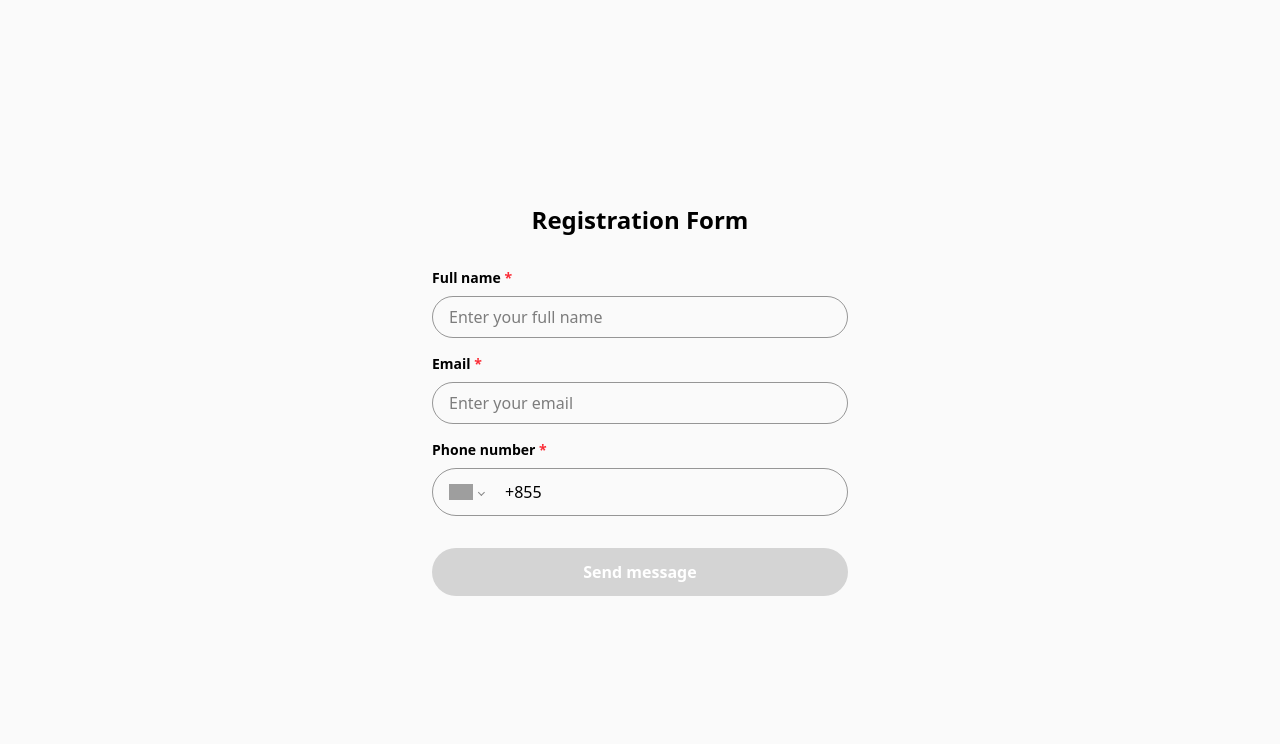
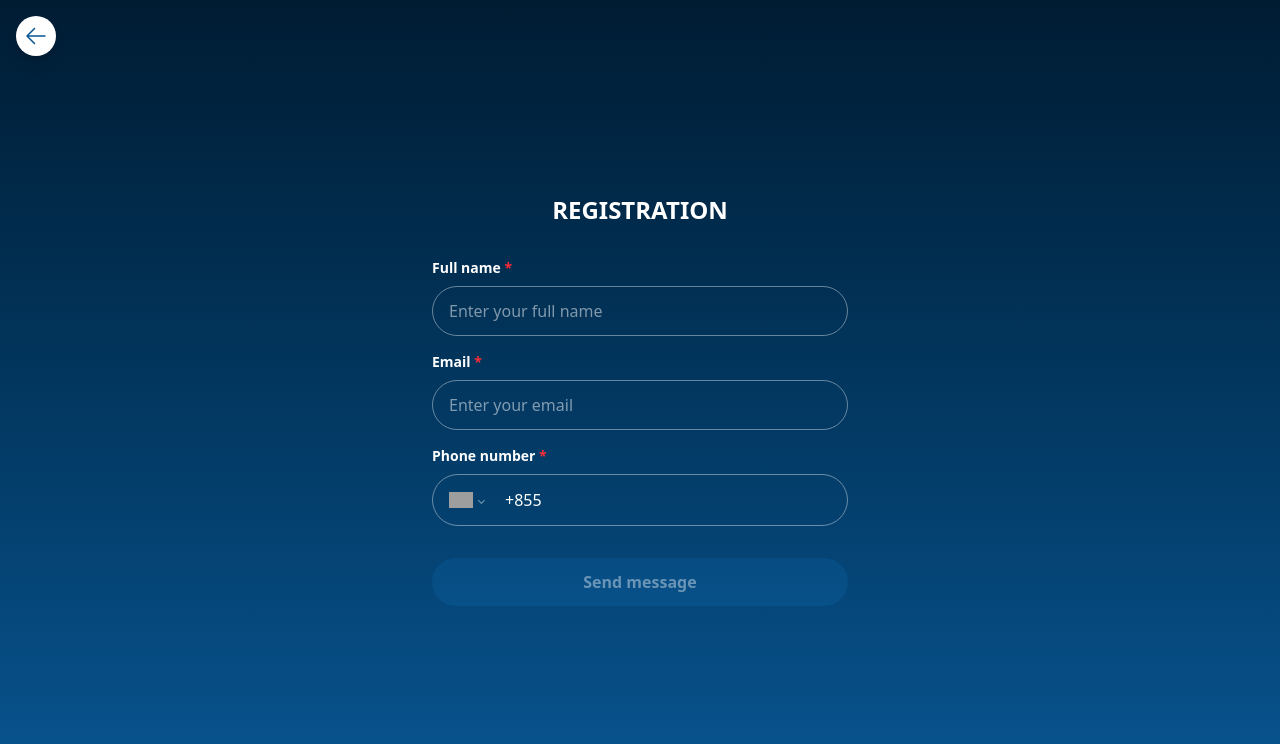
Before and after one commit to Heng-her/soft-launch, a Next.js app: page /register in a window 1280 px wide. Shown: the top 744 px of the page. Built offline with nearby package versions, Linux system fonts and the light colour scheme; grey boxes are pictures that could not be loaded.

Commit message:
Refactor styles in globals.css and page.tsx; enhance registration form UI in register/page.tsx

```diff
--- a/app/globals.css
+++ b/app/globals.css
@@ -1,14 +1,14 @@
 @import "tailwindcss";
 
 @font-face {
-  font-family: 'OdenaGlamour';
-  src: url('/font/OdenaGlamour-BF6625f66aead7f.woff2') format('woff2'),
-    url('/font/OdenaGlamour-BF6625f66aead7f.otf') format('opentype');
+  font-family: "OdenaGlamour";
+  src:
+    url("/font/OdenaGlamour-BF6625f66aead7f.woff2") format("woff2"),
+    url("/font/OdenaGlamour-BF6625f66aead7f.otf") format("opentype");
   font-weight: normal;
   font-style: normal;
   font-display: swap;
 }
-
 
 :root {
   --background: #ffffff;
@@ -36,36 +36,75 @@ body {
 }
 .btn {
   position: relative;
-  padding: 16px 38px;
-  width: 240px;
+  padding: 14px 38px;
   border-radius: 50px;
-  font-weight: 600;
-  font-size: 1rem;
   color: #ffffff;
-  border: none;
+  /* border: none; */
   cursor: pointer;
   overflow: hidden;
   transition: transform 0.1s;
 
   /* We add more stops to make the color transition feel "rounded" as it passes */
-  background: linear-gradient(to right,
-      #0F75BC 0%,
-      #0F75BC 20%,
-      #FFDB43 50%,
-      #0F75BC 80%,
-      #0F75BC 100%);
+  background: linear-gradient(
+    to right,
+    #0f74bc39 0%,
+    #0f74bc39 20%,
+    #ffffff95 50%,
+    #0f74bc39 80%,
+    #0f74bc39 100%
+  );
 
   /* Larger size (300%) makes the "Gold" section look like a moving wave */
   background-size: 300% auto;
-
+  border: 2px solid #ffffff;
   /* Reduced from 4s to 1.5s for a fast run */
-  animation: color-flow 3.5s linear infinite;
-
-  box-shadow: 0 8px 25px rgba(50, 117, 188, 0.35);
+  animation: color-flow 6s linear infinite;
 }
 
 .btn:active {
   transform: scale(0.95);
+}
+
+.btn-2 {
+  position: relative;
+  padding: 14px 38px;
+  border-radius: 50px;
+  color: #ffffff;
+  /* border: none; */
+  cursor: pointer;
+  overflow: hidden;
+  transition: transform 0.1s;
+
+  /* We add more stops to make the color transition feel "rounded" as it passes */
+  background: linear-gradient(
+    to right,
+    #0f74bc39 0%,
+    #0f74bc39 20%,
+    #fdde1371 50%,
+    #0f74bc39 80%,
+    #0f74bc39 100%
+  );
+
+  /* Larger size (300%) makes the "Gold" section look like a moving wave */
+  background-size: 300% auto;
+  border: 2px solid #D4B903;
+  /* Reduced from 4s to 1.5s for a fast run */
+  animation: color-flow-two 8s linear infinite;
+}
+
+.btn-2:active {
+  transform: scale(0.95);
+}
+
+/* ─── FAST COLOR FLOW ─── */
+@keyframes color-flow-two {
+  0% {
+    background-position: 0% center;
+  }
+  100% {
+    /* Using -300% pulls the colors from left to right quickly */
+    background-position: 300% center;
+  }
 }
 
 /* ─── FAST COLOR FLOW ─── */
@@ -104,12 +143,19 @@ body {
   position: relative;
   z-index: 10;
   display: inline-block;
-  animation: pulse-text 1.9s ease-in-out infinite;
+  animation: pulse-text 2s ease-in-out infinite;
+  /* text-shadow: 0px 1px 4px rgba(0, 0, 0, 0.4); */
+}
+
+.pulse-text-two {
+  position: relative;
+  z-index: 10;
+  display: inline-block;
+  animation: pulse-text 3s ease-in-out infinite;
   /* text-shadow: 0px 1px 4px rgba(0, 0, 0, 0.4); */
 }
 
 @keyframes pulse-text {
-
   0%,
   100% {
     transform: scale(1);
@@ -119,7 +165,6 @@ body {
     transform: scale(1.2);
   }
 }
-
 
 /* ─── ENTRANCE ANIMATION ─── */
 .animate-scale-up {
@@ -140,16 +185,24 @@ body {
 
 /* small skeleton for hero title while font loads */
 .skeleton-title {
-  background: linear-gradient(90deg, rgba(255,255,255,0.06) 0%, rgba(255,255,255,0.12) 50%, rgba(255,255,255,0.06) 100%);
-  box-shadow: inset 0 1px 0 rgba(255,255,255,0.03);
+  background: linear-gradient(
+    90deg,
+    rgba(255, 255, 255, 0.06) 0%,
+    rgba(255, 255, 255, 0.12) 50%,
+    rgba(255, 255, 255, 0.06) 100%
+  );
+  box-shadow: inset 0 1px 0 rgba(255, 255, 255, 0.03);
   animation: shimmer 1.2s linear infinite;
 }
 
 @keyframes shimmer {
-  0% { background-position: -200% 0; }
-  100% { background-position: 200% 0; }
+  0% {
+    background-position: -200% 0;
+  }
+  100% {
+    background-position: 200% 0;
+  }
 }
-
 
 /* Phone Input Custom Styles */
 .PhoneInput {
--- a/app/register/page.tsx
+++ b/app/register/page.tsx
@@ -21,7 +21,9 @@ function getCooldownSecondsFromResponse(
   response: Response,
   bodyCooldownSeconds?: number,
 ) {
-  const retryAfterSeconds = toPositiveInteger(response.headers.get("retry-after"));
+  const retryAfterSeconds = toPositiveInteger(
+    response.headers.get("retry-after"),
+  );
   if (retryAfterSeconds) return retryAfterSeconds;
 
   const windowSeconds = toPositiveInteger(
@@ -139,9 +141,11 @@ export default function Contact() {
         body: JSON.stringify(form satisfies ContactForm),
       });
 
-      const data: { error?: string; details?: string; cooldownSeconds?: number } = await response
-        .json()
-        .catch(() => ({}));
+      const data: {
+        error?: string;
+        details?: string;
+        cooldownSeconds?: number;
+      } = await response.json().catch(() => ({}));
 
       if (response.ok) {
         const cooldownSeconds = getCooldownSecondsFromResponse(
@@ -192,7 +196,7 @@ export default function Contact() {
   };
 
   return (
-    <div className="w-full bg-neutral-50 min-h-screen flex items-center justify-center">
+    <div className="w-full bg-linear-to-b from-[#001c33] to-[#095693] min-h-screen flex items-center justify-center relative overflow-x-hidden">
       <Toaster
         position="top-center"
         toastOptions={{
@@ -202,14 +206,34 @@ export default function Contact() {
           },
         }}
       />
-      <section className="flex flex-col items-center p-4 text-center max-w-md w-full">
+      <section className="flex flex-col items-center p-4 text-center max-w-md w-full ">
+        <div className="w-full flex items-center justify-start mb-4 absolute top-4 left-4">
+          <button
+            onClick={() => router.push("/")}
+            className="w-10 h-10 flex items-center justify-center bg-white hover:bg-white/80 rounded-full shadow-lg transition-all duration-300 z-50"
+          >
+            <svg
+              xmlns="http://www.w3.org/2000/svg"
+              viewBox="0 0 24 24"
+              fill="currentColor"
+              className="w-6 h-6 text-[#095693]"
+            >
+              <path
+                fillRule="evenodd"
+                d="M11.03 3.97a.75.75 0 0 1 0 1.06l-6.22 6.22H21a.75.75 0 0 1 0 1.5H4.81l6.22 6.22a.75.75 0 1 1-1.06 1.06l-7.5-7.5a.75.75 0 0 1 0-1.06l7.5-7.5a.75.75 0 0 1 1.06 0Z"
+                clipRule="evenodd"
+              />
+            </svg>
+          </button>
+        </div>
+
         <motion.h1
           initial={{ opacity: 0, y: -20 }}
           animate={{ opacity: 1, y: 0 }}
           transition={{ duration: 0.8 }}
-          className="flex items-center justify-center text-2xl font-bold text-center text-black mb-4"
+          className="flex items-center justify-center text-2xl font-bold text-center text-white mb-4"
         >
-          <span className="mx-2">Registration Form</span>
+          <span className="mx-2 uppercase">Registration</span>
         </motion.h1>
 
         <motion.form
@@ -222,7 +246,7 @@ export default function Contact() {
           <div className="mb-4 space-y-4">
             {/* Full Name */}
             <motion.div whileFocus={{ scale: 1.02 }}>
-              <label className="block text-sm font-semibold text-start text-black">
+              <label className="block text-sm font-semibold text-start text-white">
                 Full name <span className="text-red-500">*</span>
               </label>
               <input
@@ -231,14 +255,14 @@ export default function Contact() {
                 value={form.fullName}
                 onChange={handleChange}
                 required
-                className="w-full px-4 py-2 mt-2 border rounded-full outline-none focus:ring-2 focus:ring-black/20 border-black/40 bg-transparent text-black"
+                className="w-full px-4 py-3 mt-2 border rounded-full outline-none focus:ring-2 focus:ring-white/40 border-white/40 bg-transparent text-white"
                 placeholder="Enter your full name"
               />
             </motion.div>
 
             {/* Email */}
             <motion.div whileFocus={{ scale: 1.02 }}>
-              <label className="block text-sm font-semibold text-start text-black">
+              <label className="block text-sm font-semibold text-start text-white">
                 Email <span className="text-red-500">*</span>
               </label>
               <input
@@ -248,7 +272,7 @@ export default function Contact() {
                 value={form.email}
                 onChange={handleChange}
                 required
-                className="w-full px-4 py-2 mt-2 border rounded-full outline-none focus:ring-2 focus:ring-black/20 border-black/40 bg-transparent text-black"
+                className="w-full px-4 py-3 mt-2 border rounded-full outline-none focus:ring-2 focus:ring-white/40 border-white/40 bg-transparent text-white"
                 placeholder="Enter your email"
               />
             </motion.div>
@@ -256,7 +280,7 @@ export default function Contact() {
 
           {/* Phone */}
           <motion.div whileFocus={{ scale: 1.02 }} className="mb-4">
-            <label className="block mb-2 text-sm font-semibold text-start text-black">
+            <label className="block mb-2 text-sm font-semibold text-start text-white">
               Phone number <span className="text-red-500">*</span>
             </label>
 
@@ -268,7 +292,7 @@ export default function Contact() {
               countrySelectProps={{ disabled: true }}
               value={form.phoneNumber}
               onChange={handlePhoneChange}
-              className="w-full px-4 py-2 border rounded-full outline-none focus-within:ring-2 focus-within:ring-black/20 border-black/40 bg-transparent text-black"
+              className="w-full px-4 py-2.5 border rounded-full outline-none focus-within:ring-2 focus-within:ring-white/40 border-white/40 bg-transparent text-white"
               placeholder="Enter your phone number"
               style={
                 {
@@ -288,10 +312,10 @@ export default function Contact() {
               scale: isFormValid && !loading && cooldown === 0 ? 0.95 : 1,
             }}
             transition={{ type: "spring", stiffness: 200, damping: 10 }}
-            className={`w-full py-3 font-semibold text-white rounded-3xl transition-colors mt-4 ${
+            className={`w-full py-3 font-semibold rounded-3xl transition-colors mt-4 ${
               !isFormValid || loading || cooldown > 0
-                ? "bg-neutral-300 cursor-not-allowed"
-                : "bg-[#0F75BC]"
+                ? "bg-[#0F75BC]/20 text-white/40 cursor-not-allowed"
+                : "bg-[#0F75BC] text-white"
             }`}
             disabled={!isFormValid || loading || cooldown > 0}
           >
@@ -308,7 +332,7 @@ export default function Contact() {
         <motion.div
           initial={{ opacity: 0 }}
           animate={{ opacity: 1 }}
-          className="fixed inset-0 z-50 flex items-center justify-center bg-black/50 p-4"
+          className="fixed inset-0 z-50 flex items-center justify-center bg-black/60 backdrop-blur-xs p-3"
         >
           <motion.div
             initial={{ y: 20, scale: 0.98, opacity: 0 }}
@@ -317,15 +341,15 @@ export default function Contact() {
             role="dialog"
             aria-modal="true"
             aria-labelledby="success-modal-title"
-            className="w-full max-w-md rounded-2xl bg-white p-6 text-center shadow-2xl"
+            className="w-full max-w-md rounded-2xl bg-white/20 backdrop-blur-xs border border-white/40 p-6 text-center shadow-2xl"
           >
             <h2
               id="success-modal-title"
-              className="text-2xl font-bold text-[#0F75BC]"
+              className="text-2xl font-bold text-white"
             >
               Thank you!
             </h2>
-            <p className="mt-3 text-sm text-neutral-700">
+            <p className="mt-3 text-sm text-white">
               Your form was submitted successfully. We appreciate your interest
               and will contact you soon.
             </p>
@@ -336,7 +360,7 @@ export default function Contact() {
                 setShowSuccessModal(false);
                 router.replace("/");
               }}
-              className="mt-6 w-full rounded-full bg-[#0F75BC] px-4 py-3 font-semibold text-white transition-colors hover:bg-[#0d67a6]"
+              className="mt-6 w-full rounded-full bg-[#0F75BC]/40 px-4 py-3 font-semibold text-white transition-colors hover:bg-[#0d67a6]"
             >
               Back to Home
             </button>
```
Also changed, not shown: app/page.tsx (+36 -15 lines).
